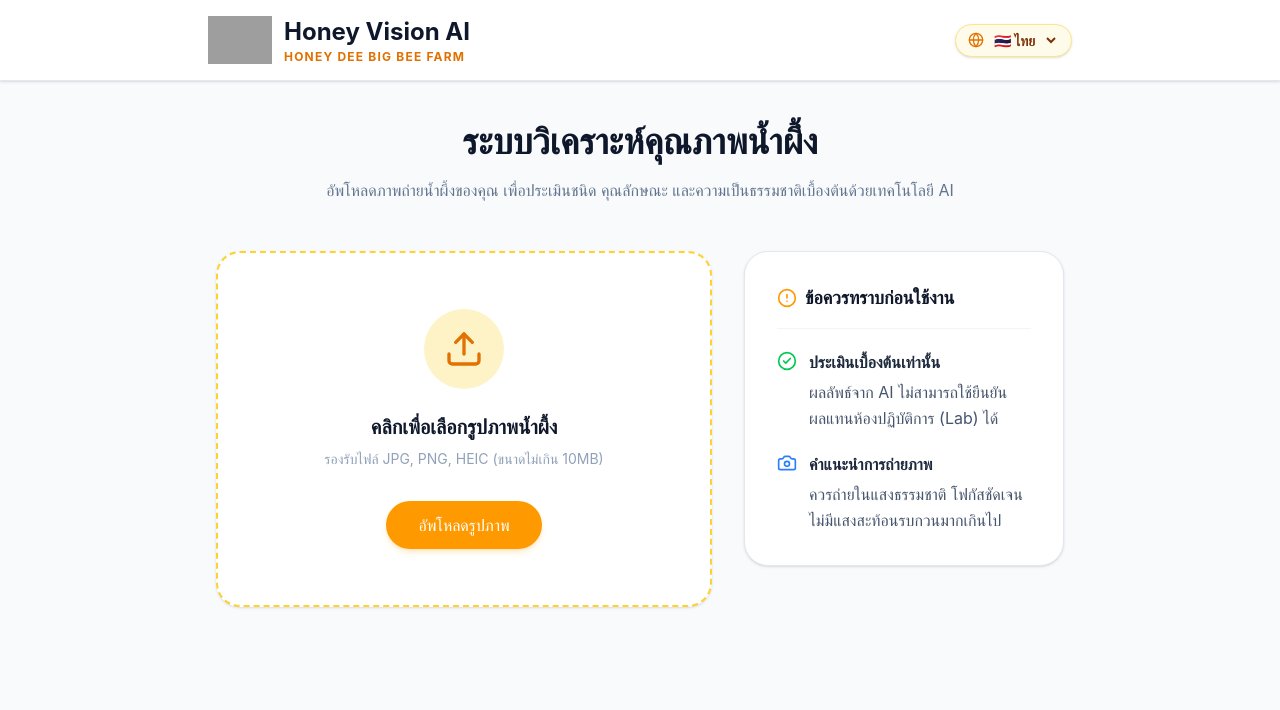
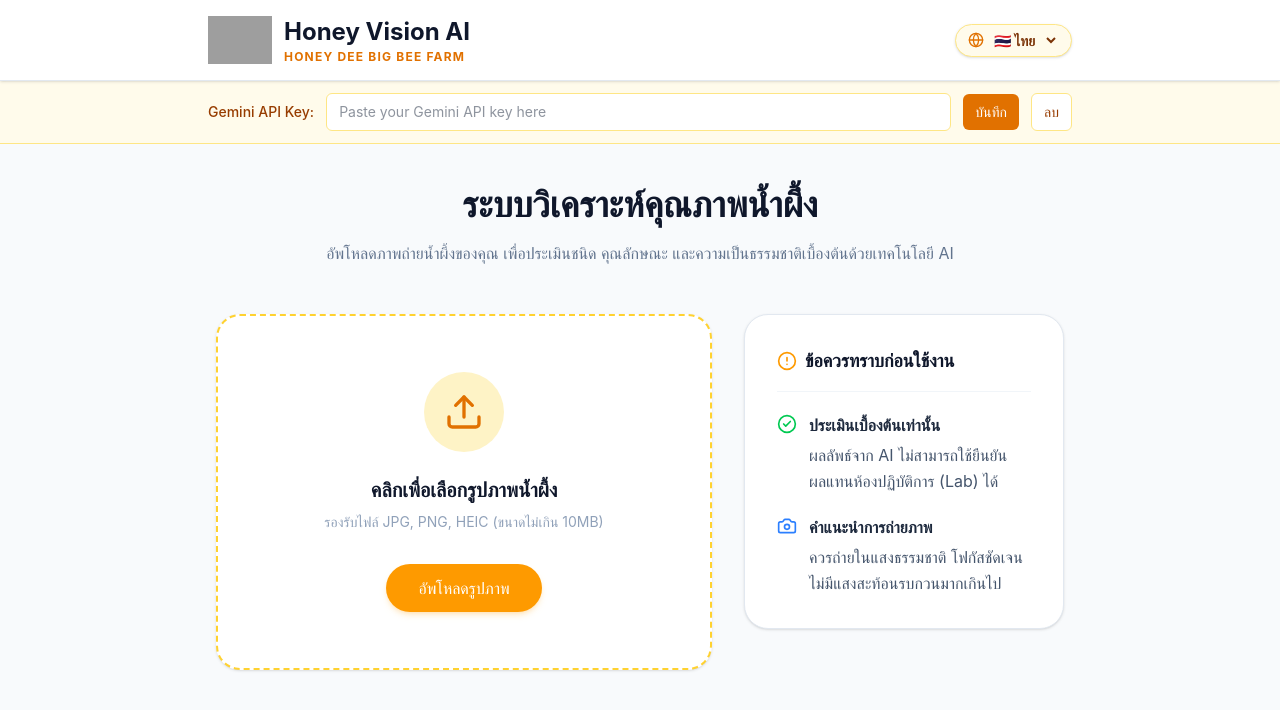
Before and after one commit to Bossrutchanon/honey-vision-ai, a React (Vite) app: page / in a window 1280 px wide. Shown: the top 710 px of the page. Built offline with nearby package versions, Linux system fonts and the light colour scheme; grey boxes are pictures that could not be loaded.

Commit message:
feat: add api key input field on UI

```diff
--- a/src/App.tsx
+++ b/src/App.tsx
@@ -1,6 +1,6 @@
 // force rebuild
 
-import React, { useState, useRef, type ChangeEvent } from 'react';
+import React, { useState, useRef, useEffect, type ChangeEvent } from 'react';
 import {
   Upload, AlertCircle, CheckCircle2, Droplet,
   Activity, Utensils, Coffee, Heart, Printer,
@@ -134,8 +134,19 @@ export default function App() {
   const [aiResult, setAiResult] = useState<AiResult | null>(null);
   const [error, setError] = useState<string | null>(null);
   const fileInputRef = useRef<HTMLInputElement | null>(null);
+  const [apiKey, setApiKey] = useState<string>('');
+  const [apiSavedMsg, setApiSavedMsg] = useState<string | null>(null);
 
   const t = translations[lang];
+
+  useEffect(() => {
+    try {
+      const stored = localStorage.getItem('gemini_api_key');
+      if (stored) setApiKey(stored);
+    } catch (err) {
+      // ignore localStorage errors
+    }
+  }, []);
 
   // ฟังก์ชันย่อขนาดภาพ ป้องกันเว็บค้าง
   const compressImage = (base64Str: string, maxWidth = 800, maxHeight = 800): Promise<string> => {
@@ -185,11 +196,11 @@ export default function App() {
     reader.readAsDataURL(file);
   };
 
-  const analyzeImage = async (base64) => {
+  const analyzeImage = async (base64: string) => {
     setError(null);
-    const apiKey = (import.meta.env.VITE_GEMINI_API_KEY as string) || ''; // 🔴 ใส่ API KEY ของคุณตรงนี้เพื่อใช้งานจริง
+    const apiKeyToUse = apiKey || (import.meta.env.VITE_GEMINI_API_KEY as string) || ''; // prefer localStorage key
 
-    if (!apiKey) {
+    if (!apiKeyToUse) {
       showMockData(t.errNoKey);
       return;
     }
@@ -221,7 +232,7 @@ export default function App() {
     const base64Data = base64.split(',')[1] ?? '';
 
     try {
-      const response = await fetch(`https://generativelanguage.googleapis.com/v1beta/models/gemini-2.5-flash-preview-09-2025:generateContent?key=${apiKey}`, {
+      const response = await fetch(`https://generativelanguage.googleapis.com/v1beta/models/gemini-2.5-flash-preview-09-2025:generateContent?key=${apiKeyToUse}`, {
         method: 'POST',
         headers: { 'Content-Type': 'application/json' },
         body: JSON.stringify({
@@ -341,6 +352,50 @@ export default function App() {
 
         </div>
       </header>
+
+      {/* API Key input banner */}
+      <div className="w-full bg-amber-50 border-b border-amber-200">
+        <div className="max-w-4xl mx-auto px-4 py-3 flex items-center gap-3">
+          <div className="text-amber-800 text-sm font-medium">Gemini API Key:</div>
+          <input
+            type="password"
+            placeholder="Paste your Gemini API key here"
+            value={apiKey}
+            onChange={(e) => setApiKey(e.target.value)}
+            className="flex-1 bg-white border border-amber-200 px-3 py-2 rounded-md text-sm outline-none"
+          />
+          <button
+            onClick={() => {
+              try {
+                localStorage.setItem('gemini_api_key', apiKey);
+                setApiSavedMsg('บันทึกแล้ว');
+                setTimeout(() => setApiSavedMsg(null), 2500);
+              } catch (err) {
+                setApiSavedMsg('ไม่สามารถบันทึกได้');
+              }
+            }}
+            className="bg-amber-600 text-white px-3 py-2 rounded-md text-sm font-medium"
+          >
+            บันทึก
+          </button>
+          <button
+            onClick={() => {
+              try {
+                localStorage.removeItem('gemini_api_key');
+              } catch (err) {
+                // ignore
+              }
+              setApiKey('');
+              setApiSavedMsg('ลบแล้ว');
+              setTimeout(() => setApiSavedMsg(null), 2000);
+            }}
+            className="bg-white border border-amber-200 text-amber-800 px-3 py-2 rounded-md text-sm font-medium"
+          >
+            ลบ
+          </button>
+          {apiSavedMsg && <div className="text-amber-800 text-sm ml-3">{apiSavedMsg}</div>}
+        </div>
+      </div>
 
       <main className="flex-1 w-full max-w-4xl mx-auto px-4 sm:px-6 py-6 sm:py-10">
 
```
